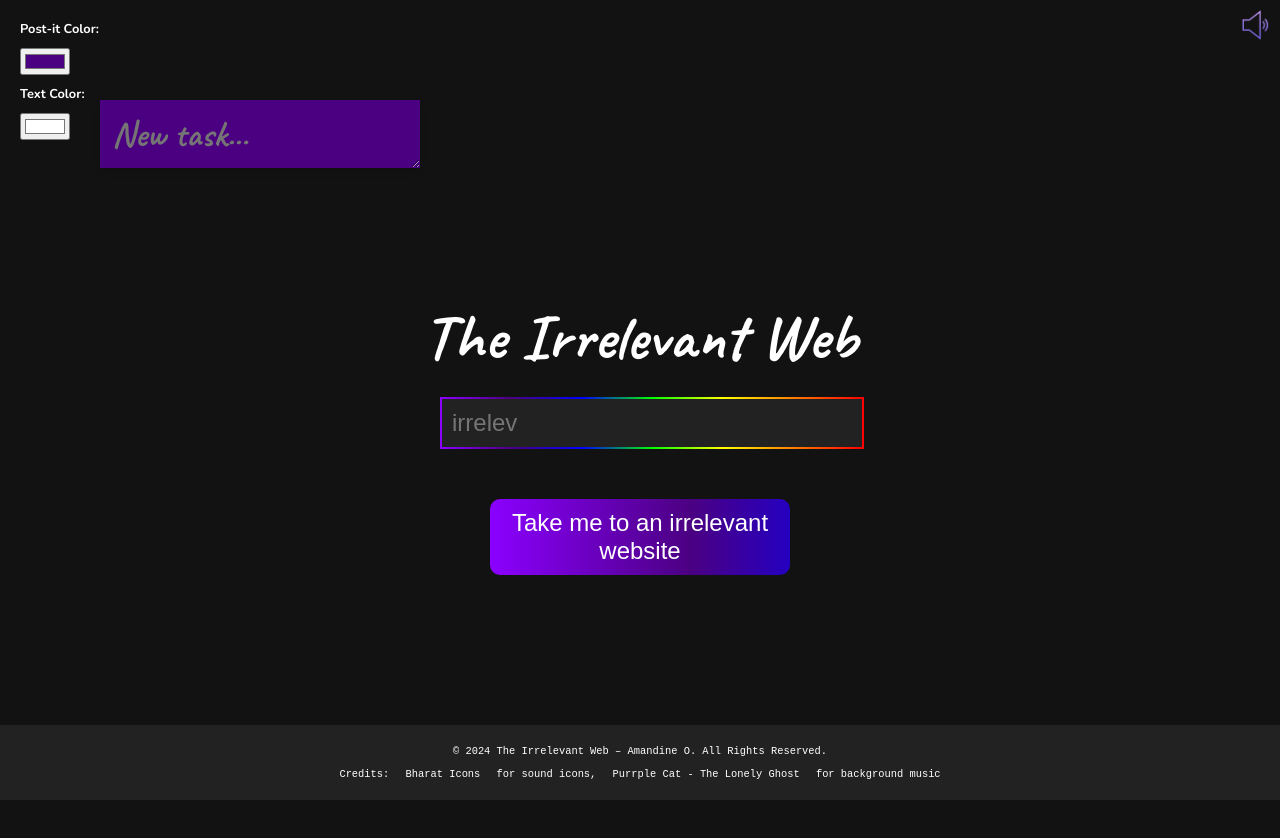
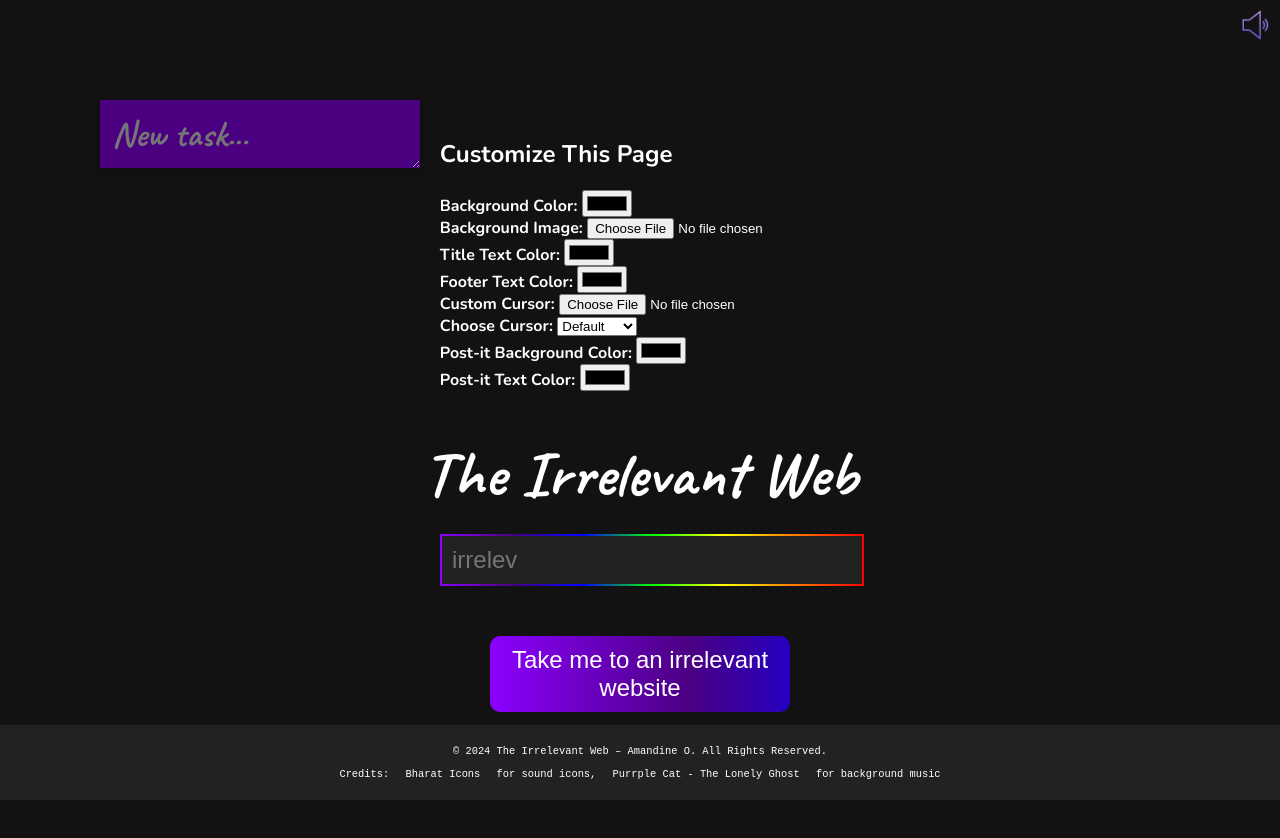
Before and after one commit to arietisfire/theirrelevantweb, a plain HTML site: page index.html in a window 1280 px wide. Drawn offline with nearby package versions, Linux system fonts and the light colour scheme.

Commit message:
Update index.html

```diff
--- a/index.html
+++ b/index.html
@@ -9,21 +9,60 @@
     <link rel="stylesheet" href="styles.css">
 </head>
 <body>
+    <div class="burger-menu" onclick="toggleMenu()">
+        <div class="bar"></div>
+        <div class="bar"></div>
+        <div class="bar"></div>
+    </div>
+    <div id="customization-menu">
+        <h2>Customize This Page</h2>
+        <div>
+            <label for="bg-color-picker">Background Color:</label>
+            <input type="color" id="bg-color-picker">
+        </div>
+        <div>
+            <label for="bg-image-upload">Background Image:</label>
+            <input type="file" id="bg-image-upload" accept="image/*">
+        </div>
+        <div>
+            <label for="title-color-picker">Title Text Color:</label>
+            <input type="color" id="title-color-picker">
+        </div>
+        <div>
+            <label for="footer-color-picker">Footer Text Color:</label>
+            <input type="color" id="footer-color-picker">
+        </div>
+        <div>
+            <label for="cursor-upload">Custom Cursor:</label>
+            <input type="file" id="cursor-upload" accept=".cur">
+        </div>
+        <div>
+            <label for="cursor-select">Choose Cursor:</label>
+            <select id="cursor-select">
+                <option value="default">Default</option>
+                <option value="pointer">Pointer</option>
+                <option value="crosshair">Crosshair</option>
+                <option value="move">Move</option>
+            </select>
+        </div>
+        <div>
+            <label for="post-it-bg-color">Post-it Background Color:</label>
+            <input type="color" id="post-it-bg-color">
+        </div>
+        <div>
+            <label for="post-it-text-color">Post-it Text Color:</label>
+            <input type="color" id="post-it-text-color">
+        </div>
+    </div>
     <h1 id="title">The <span>I</span>rrelevant <span>W</span>eb</h1>
     <div class="search-bar">
         <input type="text" id="fake-search" placeholder="Search...">
     </div>
     <button onclick="goToRandomSite()">Take me to an irrelevant website</button>
     <div id="glitter-container"></div>
-    <div class="post-it" id="post-it">
+    <div id="post-it-container" class="post-it">
         <input type="text" id="new-task" placeholder="New task...">
         <div id="tasks"></div>
-    </div>
-    <div class="color-picker">
-        <label for="post-it-color">Post-it Color:</label>
-        <input type="color" id="post-it-color" value="#4B0082">
-        <label for="post-it-text-color">Text Color:</label>
-        <input type="color" id="post-it-text-color" value="#FFFFFF">
     </div>
     <footer>
         <p>© 2024 The Irrelevant Web – Amandine O. All Rights Reserved.</p>
```
